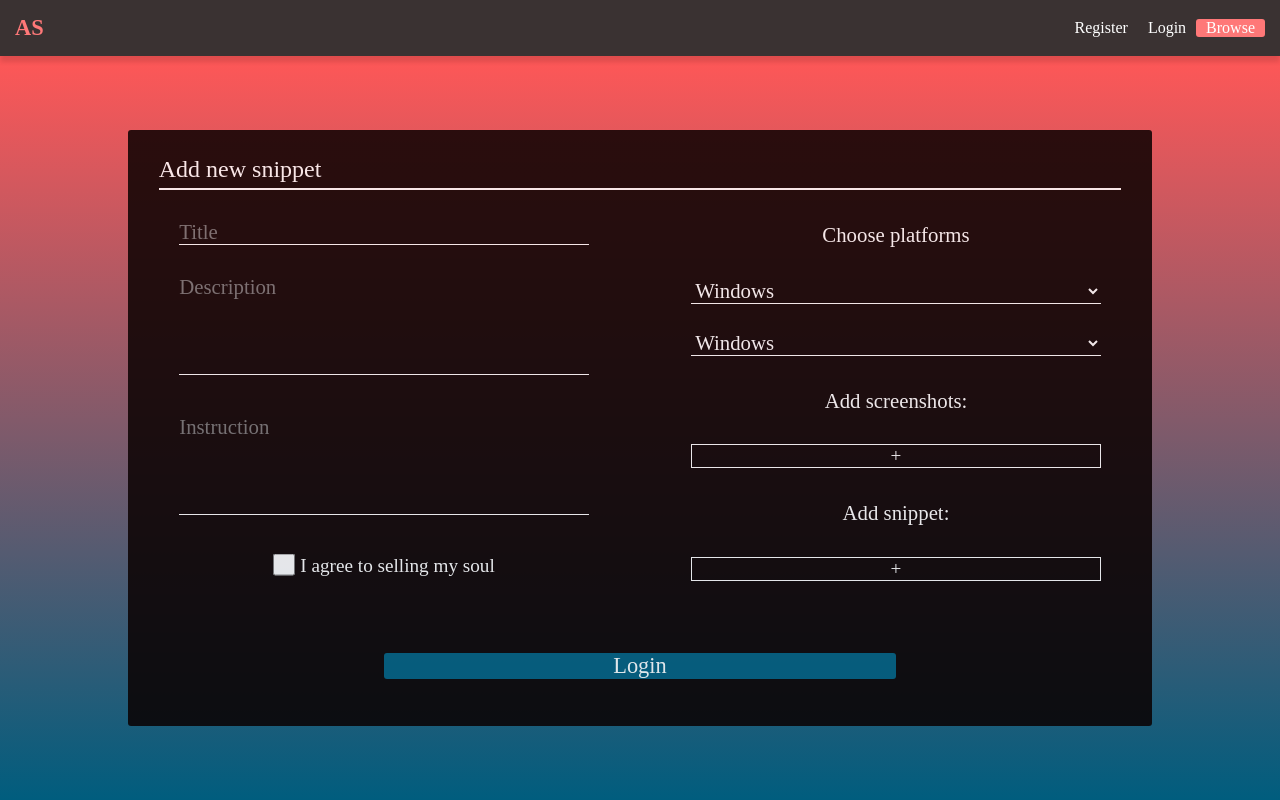
After one commit to dawid0planeta/AutoScript, a PHP site: page /public/views/add_snippet.html in a window 1280 px wide. The commit adds this page. Run offline with PHP 8.4, Linux system fonts and the light colour scheme.

Commit message:
Add snippet creation view

```diff
--- a/public/css/style.css
+++ b/public/css/style.css
@@ -14,6 +14,7 @@ p {
     margin: 0;
     font: normal normal 300 22px/37px Dubai;
     font-size: 1.3em;
+    text-align: left;
     color: #FFFFFF;
 }
 
@@ -110,6 +111,11 @@ a {
     height: 70%;
 }
 
+.dual-box-content .box-content {
+    height: 100%;
+}
+
+
 .box-buttons {
     display: flex;
     justify-content: space-evenly;
@@ -151,6 +157,31 @@ input:focus {
     outline: none;
 }
 
+textarea {
+    width: 80%;
+    height: 100px;
+    outline: none;
+    opacity: 1;
+    font-size: 1.3em;
+    color: #FFFFFF;
+    background-color: transparent;
+    border: none;
+    border-bottom: 1px solid #FFFFFF;
+    resize: none;
+    margin-bottom: 2%;
+}
+
+textarea:hover {
+    outline: none;
+    background-color: transparent;
+    border-bottom: 1px solid #FFFFFF;
+}
+
+input:focus {
+    background-color: transparent;
+    outline: none;
+}
+
 label {
     font-size: 1.2em;
     color: #fff;
@@ -159,6 +190,20 @@ label {
     display: flex;
     justify-content: center;
     align-items: center;
+}
+
+.border-label {
+    border: 1px solid #FFFFFF;
+}
+
+.border-label:hover {
+    background-color: #FFFFFF;
+    color: #000;
+
+}
+
+input[type="file"] {
+    display: none;
 }
 
 input[type='checkbox']{
@@ -422,6 +467,11 @@ hr {
 
 /* end snippet */
 
+/* snippet-form */
+input[name="description"] {
+    height: 100%;
+}
+
 
 
 
--- /dev/null
+++ b/public/views/add_snippet.html
@@ -0,0 +1,64 @@
+<!DOCTYPE html>
+<html lang="en">
+<head>
+    <meta charset="UTF-8">
+    <meta http-equiv="X-UA-Compatible" content="IE=edge">
+    <meta name="viewport" content="width=device-width, initial-scale=1.0">
+    <link rel="stylesheet" type="text/css" href="../css/style.css">
+    <title>Add new snippet</title>
+</head>
+<body>
+    <nav>
+        <div class="logo">
+            <a href="../login.php">AS</a>
+        </div>
+        <ul class=menu>
+            <li class="item"><a href="#">Register</a></li>
+            <li class="item"><a href="#">Login</a></li>
+            <li class="item btn btn-call"><a href="#">Browse</a></li>
+        </ul>
+    </nav>
+    <div class="background">
+        <div class="center-box">
+            <div class="box-title"><p>Add new snippet</p></div>
+            <div class="dual-box-content">
+                <div class="box-content">
+                    <form>
+                        <input name="title" type="text" placeholder="Title">
+                        <textarea placeholder="Description"></textarea>
+                        <textarea placeholder="Instruction"></textarea>
+                        <label><input type="checkbox" name="consent" value="consent">I agree to selling my soul</label>
+                    </form>
+                </div>
+                <div class="box-content">
+                    <form>
+                        <p>Choose platforms</p>
+                        <select name="platforms" id="platforms1">
+                            <option value="windows">Windows</option>
+                            <option value="linux">Linux</option>
+                            <option value="macos">MacOS</option>
+                            <option value="photoshop">Adobe Photoshop</option>
+                            <option value="illustrator">Adobe illustrator</option>
+                        </select>
+                        <select name="platforms" id="platforms2">
+                            <option value="windows">Windows</option>
+                            <option value="linux">Linux</option>
+                            <option value="macos">MacOS</option>
+                            <option value="photoshop">Adobe Photoshop</option>
+                            <option value="illustrator">Adobe illustrator</option>
+                        </select>
+                        <p>Add screenshots:</p>
+                        <label class="border-label"><input type="file" id="screenshot_file" name="screenshot_file">+</label>
+                        <p>Add snippet:</p>
+                        <label class="border-label"><input type="file" id="snippet_file" name="snippet_file">+</label>
+                    </form>
+                </div>
+            </div>
+            <div class="box-buttons">
+                <button class="btn box-btn btn-primary"type="submit">Login</button>
+            </div>
+        </div>
+    </div>
+
+</body>
+</html>
--- a/public/views/catalog.html
+++ b/public/views/catalog.html
@@ -5,7 +5,7 @@
     <meta http-equiv="X-UA-Compatible" content="IE=edge">
     <meta name="viewport" content="width=device-width, initial-scale=1.0">
     <link rel="stylesheet" type="text/css" href="../css/style.css">
-    <title>Login Page</title>
+    <title>Snippet Catalog</title>
 </head>
 <body>
     <nav>
```
